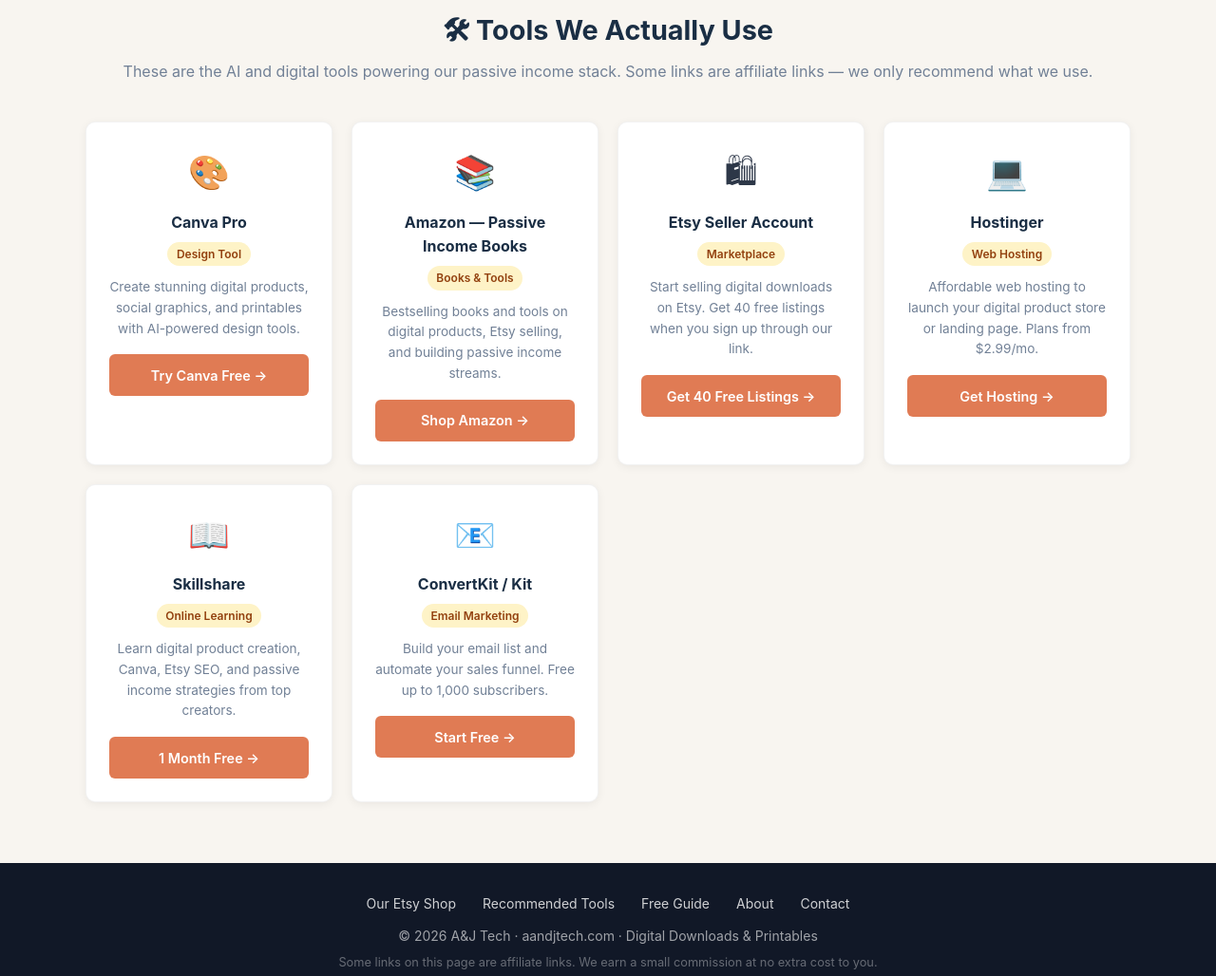
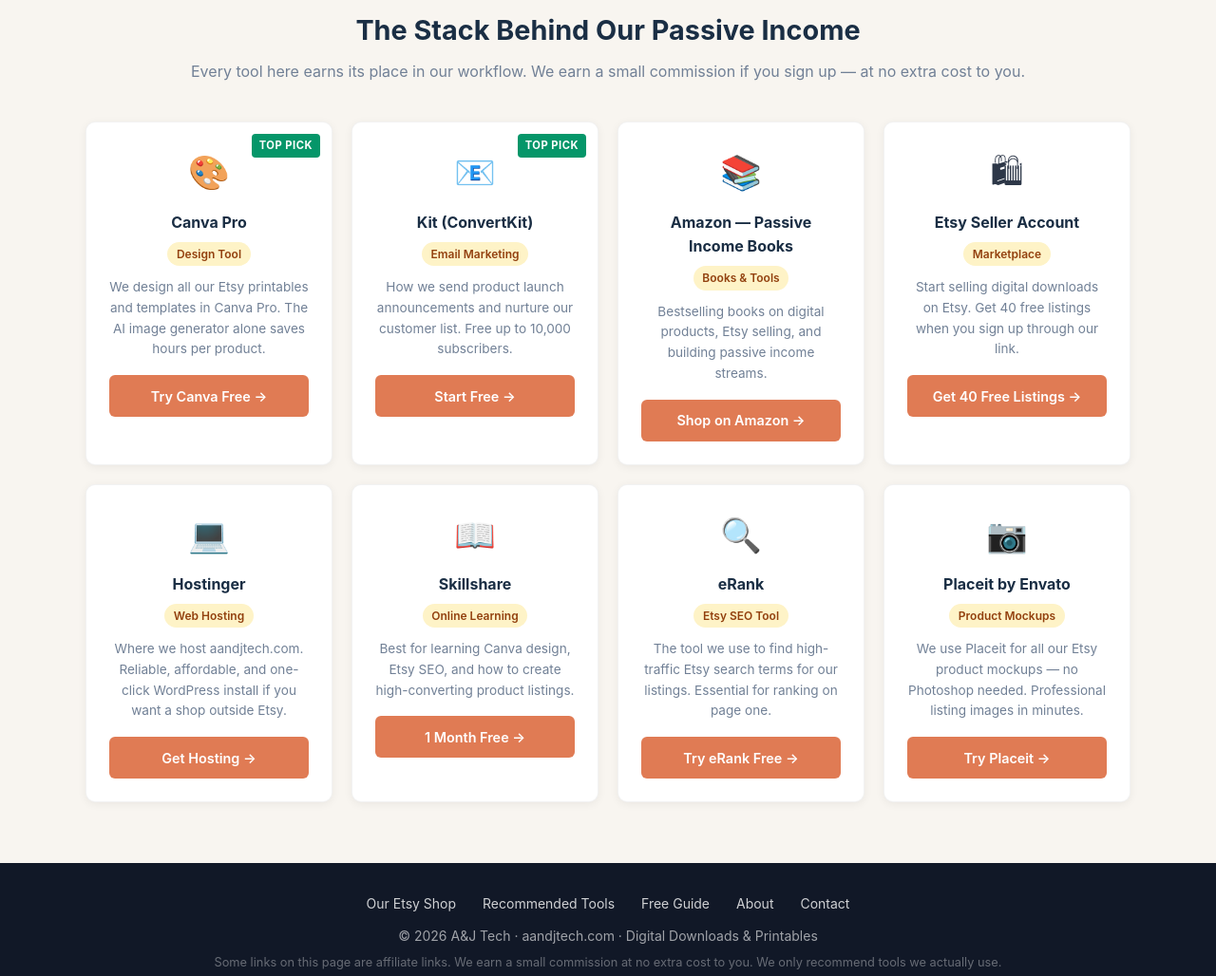
Before and after one commit to abeperl/aandjtech-landing, a website: page index.html in a window 1280 px wide. Shown: the part 3580-4608 px from the top of the page at 95% size. Drawn offline with Linux system fonts and the light colour scheme.

Commit message:
Enhance affiliate section: improved copy, Top Pick badges, add eRank and Placeit cards
- Updated section title and subtitle for better conversion
- Added "Top Pick" badges to Canva Pro and Kit cards
- Improved per-card descriptions with specific use cases
- Added 2 new affiliate cards: eRank (Etsy SEO) and Placeit (product mockups)
- Reordered cards to prioritize highest-value tools
- Updated footer disclosure copy

Co-Authored-By: Paperclip <noreply@paperclip.ing>

```diff
--- a/index.html
+++ b/index.html
@@ -69,6 +69,8 @@
     .affiliate-card .af-badge { font-size: 0.75rem; background: #fef3c7; color: #92400e; padding: 0.2rem 0.6rem; border-radius: 20px; font-weight: 600; display: inline-block; margin-bottom: 0.75rem; }
     .affiliate-card a.af-btn { display: block; background: var(--accent); color: white; text-decoration: none; padding: 0.65rem 1rem; border-radius: 6px; font-size: 0.9rem; font-weight: 600; transition: background 0.2s; }
     .affiliate-card a.af-btn:hover { background: #c96a43; }
+    .affiliate-card .top-pick { position: absolute; top: 0.75rem; right: 0.75rem; background: #059669; color: white; font-size: 0.7rem; font-weight: 700; padding: 0.2rem 0.5rem; border-radius: 4px; text-transform: uppercase; letter-spacing: 0.5px; }
+    .affiliate-card { position: relative; }
     footer { background: #111827; color: rgba(255,255,255,0.6); text-align: center; padding: 2rem; font-size: 0.875rem; }
     footer a { color: rgba(255,255,255,0.8); text-decoration: none; }
     footer .footer-links { margin-bottom: 0.75rem; }
@@ -215,22 +217,31 @@
 <!-- AFFILIATE OFFERS -->
 <section class="affiliate-section" id="tools">
   <div class="container">
-    <h2 class="section-title">&#x1F6E0; Tools We Actually Use</h2>
-    <p class="section-sub">These are the AI and digital tools powering our passive income stack. Some links are affiliate links — we only recommend what we use.</p>
+    <h2 class="section-title">The Stack Behind Our Passive Income</h2>
+    <p class="section-sub">Every tool here earns its place in our workflow. We earn a small commission if you sign up — at no extra cost to you.</p>
     <div class="affiliate-grid">
       <div class="affiliate-card">
+        <span class="top-pick">Top Pick</span>
         <div class="af-icon">&#x1F3A8;</div>
         <h4>Canva Pro</h4>
         <div class="af-badge">Design Tool</div>
-        <p>Create stunning digital products, social graphics, and printables with AI-powered design tools.</p>
+        <p>We design all our Etsy printables and templates in Canva Pro. The AI image generator alone saves hours per product.</p>
         <a class="af-btn" href="https://www.canva.com/join/aandjtech" target="_blank" rel="noopener">Try Canva Free &#x2192;</a>
+      </div>
+      <div class="affiliate-card">
+        <span class="top-pick">Top Pick</span>
+        <div class="af-icon">&#x1F4E7;</div>
+        <h4>Kit (ConvertKit)</h4>
+        <div class="af-badge">Email Marketing</div>
+        <p>How we send product launch announcements and nurture our customer list. Free up to 10,000 subscribers.</p>
+        <a class="af-btn" href="https://kit.com" target="_blank" rel="noopener">Start Free &#x2192;</a>
       </div>
       <div class="affiliate-card">
         <div class="af-icon">&#x1F4DA;</div>
         <h4>Amazon — Passive Income Books</h4>
         <div class="af-badge">Books &amp; Tools</div>
-        <p>Bestselling books and tools on digital products, Etsy selling, and building passive income streams.</p>
-        <a class="af-btn" href="https://www.amazon.com/s?k=passive+income+digital+products&tag=aandjtech-20" target="_blank" rel="noopener noreferrer">Shop Amazon &#x2192;</a>
+        <p>Bestselling books on digital products, Etsy selling, and building passive income streams.</p>
+        <a class="af-btn" href="https://www.amazon.com/s?k=passive+income+digital+products&tag=aandjtech-20" target="_blank" rel="noopener noreferrer">Shop on Amazon &#x2192;</a>
       </div>
       <div class="affiliate-card">
         <div class="af-icon">&#x1F6CD;</div>
@@ -243,22 +254,29 @@
         <div class="af-icon">&#x1F4BB;</div>
         <h4>Hostinger</h4>
         <div class="af-badge">Web Hosting</div>
-        <p>Affordable web hosting to launch your digital product store or landing page. Plans from $2.99/mo.</p>
-        <a class="af-btn" href="https://www.hostinger.com" target="_blank" rel="noopener">Get Hosting &#x2192;</a>
+        <p>Where we host aandjtech.com. Reliable, affordable, and one-click WordPress install if you want a shop outside Etsy.</p>
+        <a class="af-btn" href="https://www.hostinger.com/affiliates" target="_blank" rel="noopener">Get Hosting &#x2192;</a>
       </div>
       <div class="affiliate-card">
         <div class="af-icon">&#x1F4D6;</div>
         <h4>Skillshare</h4>
         <div class="af-badge">Online Learning</div>
-        <p>Learn digital product creation, Canva, Etsy SEO, and passive income strategies from top creators.</p>
+        <p>Best for learning Canva design, Etsy SEO, and how to create high-converting product listings.</p>
         <a class="af-btn" href="https://www.skillshare.com" target="_blank" rel="noopener">1 Month Free &#x2192;</a>
       </div>
       <div class="affiliate-card">
-        <div class="af-icon">&#x1F4E7;</div>
-        <h4>ConvertKit / Kit</h4>
-        <div class="af-badge">Email Marketing</div>
-        <p>Build your email list and automate your sales funnel. Free up to 1,000 subscribers.</p>
-        <a class="af-btn" href="https://kit.com" target="_blank" rel="noopener">Start Free &#x2192;</a>
+        <div class="af-icon">&#x1F50D;</div>
+        <h4>eRank</h4>
+        <div class="af-badge">Etsy SEO Tool</div>
+        <p>The tool we use to find high-traffic Etsy search terms for our listings. Essential for ranking on page one.</p>
+        <a class="af-btn" href="https://erank.com" target="_blank" rel="noopener">Try eRank Free &#x2192;</a>
+      </div>
+      <div class="affiliate-card">
+        <div class="af-icon">&#x1F4F7;</div>
+        <h4>Placeit by Envato</h4>
+        <div class="af-badge">Product Mockups</div>
+        <p>We use Placeit for all our Etsy product mockups — no Photoshop needed. Professional listing images in minutes.</p>
+        <a class="af-btn" href="https://placeit.net" target="_blank" rel="noopener">Try Placeit &#x2192;</a>
       </div>
     </div>
   </div>
@@ -273,7 +291,7 @@
     <a href="mailto:ajax@aandjtech.com">Contact</a>
   </div>
   <div>&copy; 2026 A&amp;J Tech &middot; aandjtech.com &middot; Digital Downloads &amp; Printables</div>
-  <div style="margin-top:0.4rem;font-size:0.8rem;opacity:0.6;">Some links on this page are affiliate links. We earn a small commission at no extra cost to you.</div>
+  <div style="margin-top:0.4rem;font-size:0.8rem;opacity:0.6;">Some links on this page are affiliate links. We earn a small commission at no extra cost to you. We only recommend tools we actually use.</div>
 </footer>
 
 <script>
```
